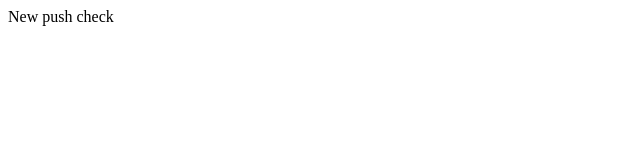
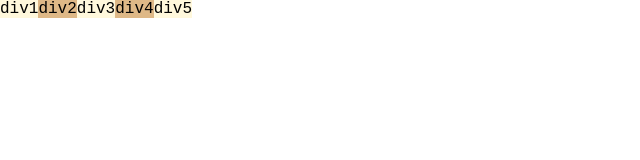
Before and after one commit to c0d3sy/webdev, a plain HTML site: page index.html in a window 1280 px wide. Shown: the whole page, without its empty margins (0-640 px from the left). Drawn offline with Linux system fonts and the light colour scheme.

Commit message:
css_changes

```diff
--- a/index.html
+++ b/index.html
@@ -5,9 +5,15 @@
   <meta http-equiv="X-UA-Compatible" content="IE=edge">
   <meta name="viewport" content="width=device-width, initial-scale=1.0">
   <link rel="stylesheet" href="/style.css">
-  <title>Document</title>
+  <title>Test Site</title>
 </head>
 <body>
-  <div>New push check</div>
+  <div class="container">
+  <div class="one">div1</div>
+  <div class="two">div2</div>
+  <div class="three">div3</div>
+  <div class="four">div4</div>
+  <div class="five">div5</div>
+  </div>
 </body>
 </html>
--- a/style.css
+++ b/style.css
@@ -0,0 +1,30 @@
+* {
+    margin: 0px;
+    padding: 0px;
+    box-sizing: border-box;
+}
+.container {
+    display: flex;
+
+}
+
+.one {
+    font-family: 'Courier New', Courier, monospace;
+    background-color: cornsilk;
+}
+.two {
+    background-color: burlywood;
+    font-family: 'Courier New', Courier, monospace;
+}
+.three {
+    font-family: 'Courier New', Courier, monospace;
+    background-color: cornsilk;
+}
+.four {
+    background-color: burlywood;
+    font-family: 'Courier New', Courier, monospace;
+}
+.five {
+    font-family: 'Courier New', Courier, monospace;
+    background-color: cornsilk;
+}
```
